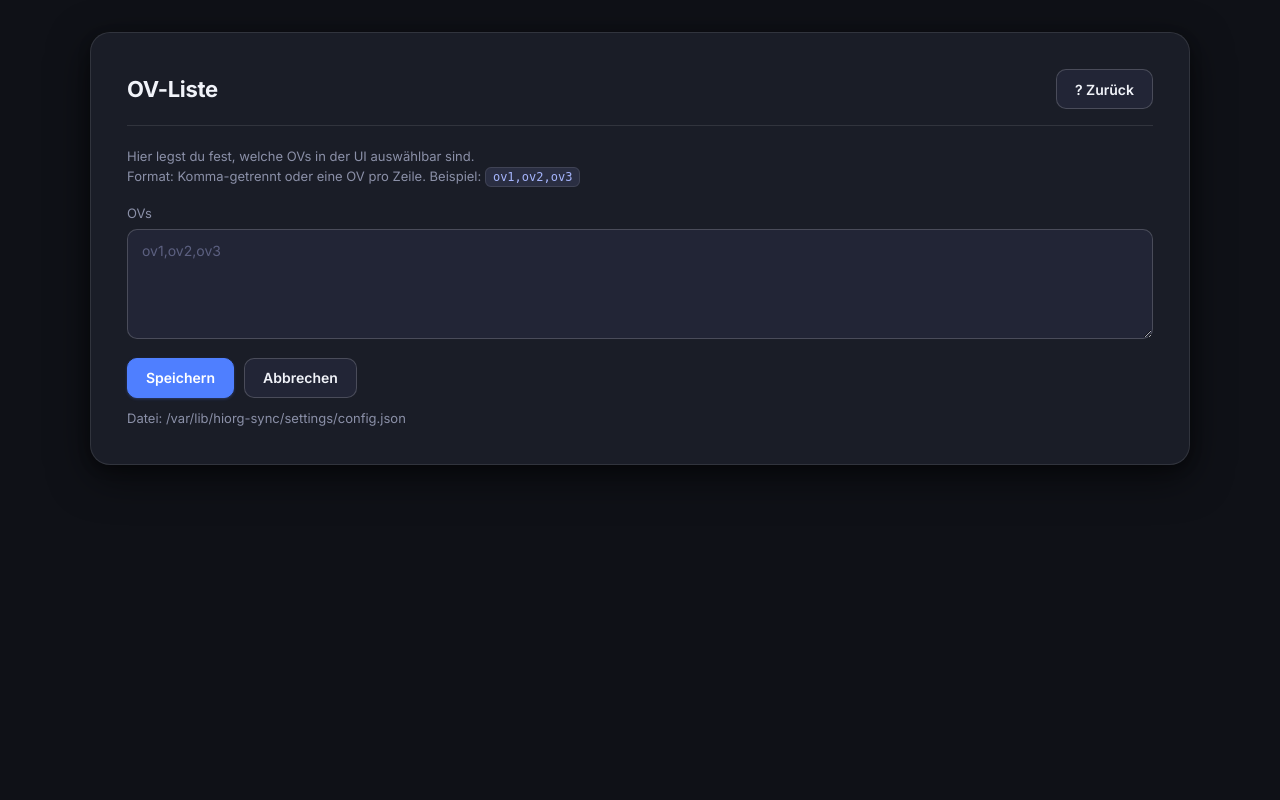
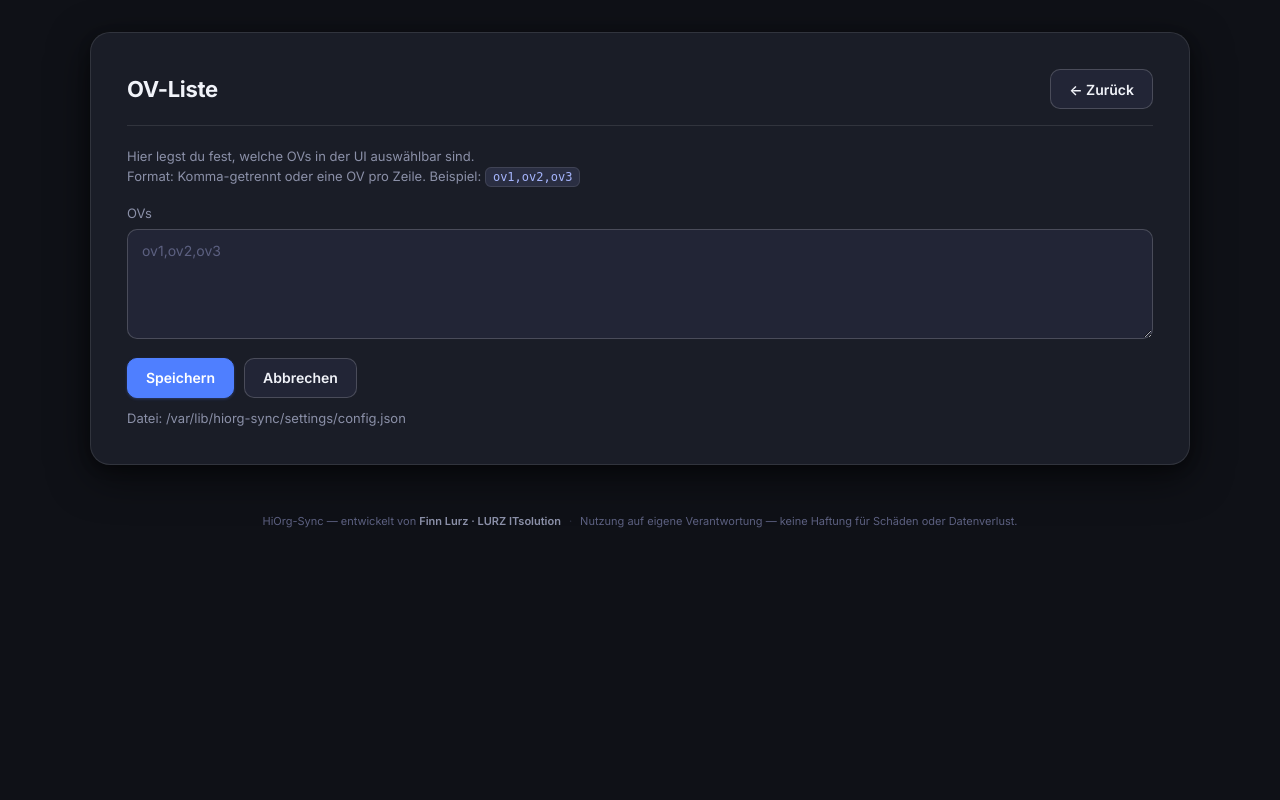
Before and after one commit to finnLurz/hiorg-sync, a FastAPI app: page /ui/settings/ovs in a window 1280 px wide. Run offline with FastAPI, Linux system fonts and the light colour scheme; parts of the project's set-up code (start-up, migrations or seed data) failed here and were passed over.

Commit message:
UI: Bugfixes, Footer mit Credit/Disclaimer, Hintergrundbild entfernt
- Kaputte Zeichen (?) in Templates ersetzt durch HTML-Entities (←, →, ✓)
- fwCardTop: justify-content space-between (Brand links, Logout rechts)
- fwWrap: explizites background gesetzt (verhindert Durchscheinen des alten Bildes)
- CSS-Version auf ?v=3 hochgesetzt (Browser-Cache-Buster)
- background_fw.png aus Repository entfernt
- Footer hinzugefügt: Finn Lurz · LURZ ITsolution + Haftungsausschluss

```diff
--- a/src/hiorg_sync/web/static/styles.css
+++ b/src/hiorg_sync/web/static/styles.css
@@ -92,13 +92,14 @@ code {
   display: flex;
   flex-direction: column;
   align-items: center;
+  background: var(--hs-bg);
 }
 
 /* Top navigation bar */
 .fwCardTop {
   display: flex;
   align-items: center;
-  justify-content: flex-end;
+  justify-content: space-between;
   padding: 0 0 16px 0;
   border-bottom: 1px solid var(--hs-border);
   margin-bottom: 24px;
@@ -534,6 +535,27 @@ select.fwInput {
   color: var(--hs-text);
 }
 
+/* ===== Footer ===== */
+.appFooter {
+  display: flex;
+  align-items: center;
+  flex-wrap: wrap;
+  justify-content: center;
+  gap: 8px;
+  padding: 16px 24px 20px;
+  font-size: 11px;
+  color: var(--hs-text-subtle);
+  text-align: center;
+  line-height: 1.6;
+}
+.appFooter strong {
+  color: var(--hs-text-muted);
+  font-weight: 600;
+}
+.appFooterSep {
+  opacity: 0.4;
+}
+
 /* ===== Responsive ===== */
 @media (max-width: 860px) {
   .fwCard {
--- a/src/hiorg_sync/web/templates/base.html
+++ b/src/hiorg_sync/web/templates/base.html
@@ -7,8 +7,8 @@
   <link rel="preconnect" href="https://fonts.googleapis.com">
   <link rel="preconnect" href="https://fonts.gstatic.com" crossorigin>
   <link href="https://fonts.googleapis.com/css2?family=Inter:wght@400;500;600;700&display=swap" rel="stylesheet">
-  <link rel="stylesheet" href="/static/styles.css">
-  <link rel="stylesheet" href="/static/custom.css">
+  <link rel="stylesheet" href="/static/styles.css?v=3">
+  <link rel="stylesheet" href="/static/custom.css?v=3">
 </head>
 <body>
   <div class="fwWrap">
@@ -17,7 +17,7 @@
       {% if request.cookies.get("ui_session") %}
         <div class="fwCardTop">
           <div class="appBrand">
-            <span class="appLogo">⚡</span>
+            <span class="appLogo">&#9889;</span>
             <span class="appName">HiOrg-Sync</span>
           </div>
           <a class="fwBtn2 fwLogout" href="/ui/logout">Logout</a>
@@ -25,7 +25,14 @@
       {% endif %}
 
       {% block content %}{% endblock %}
+
     </div>
+
+    <footer class="appFooter">
+      <span>HiOrg-Sync &mdash; entwickelt von <strong>Finn Lurz &middot; LURZ ITsolution</strong></span>
+      <span class="appFooterSep">&middot;</span>
+      <span>Nutzung auf eigene Verantwortung &mdash; keine Haftung f&uuml;r Sch&auml;den oder Datenverlust.</span>
+    </footer>
   </div>
 </body>
 </html>
--- a/src/hiorg_sync/web/templates/settings_email.html
+++ b/src/hiorg_sync/web/templates/settings_email.html
@@ -12,7 +12,7 @@
 
   {% if tested %}
     {% if test_ok %}
-      <div class="fwHint" style="margin-top: 10px;"><b>Testmail gesendet ?</b></div>
+      <div class="fwHint" style="margin-top: 10px;"><b>&#10003; Testmail gesendet.</b></div>
     {% else %}
       <div class="fwHint" style="margin-top: 10px;"><b style="color:#b00020;">Testmail fehlgeschlagen: {{ test_error }}</b></div>
     {% endif %}
--- a/src/hiorg_sync/web/templates/settings_ldap_conn.html
+++ b/src/hiorg_sync/web/templates/settings_ldap_conn.html
@@ -3,7 +3,7 @@
 
 <div class="topbar">
   <h1 class="fwTitle">LDAP / Verbindung</h1>
-  <a class="fwBtn2 btn-back" href="/ui/">? Zurück</a>
+  <a class="fwBtn2 btn-back" href="/ui/">&#8592; Zurück</a>
 </div>
 
 <div class="fwHint" style="margin-top:6px;">
@@ -131,7 +131,7 @@
     <div class="fwHint" style="margin-top:12px; color:#ff6b6b;">{{ error }}</div>
   {% endif %}
   {% if saved %}
-    <div class="fwHint" style="margin-top:12px;">? Gespeichert.</div>
+    <div class="fwHint" style="margin-top:12px;">&#10003; Gespeichert.</div>
   {% endif %}
 
   <div style="margin-top: 14px; display:flex; gap:10px; flex-wrap:wrap;">
--- a/src/hiorg_sync/web/templates/settings_ou_map.html
+++ b/src/hiorg_sync/web/templates/settings_ou_map.html
@@ -2,7 +2,7 @@
 {% block content %}
   <h1 class="fwTitle">LDAP OU-Mapping</h1>
   <div class="fwHint" style="margin-top: 6px;">
-    OV ? Ziel-OU (User). Wird gespeichert unter <code>DATA_DIR/settings/ou_map.json</code>.
+    OV &#8594; Ziel-OU (User). Wird gespeichert unter <code>DATA_DIR/settings/ou_map.json</code>.
   </div>
 
   {% if saved %}
--- a/src/hiorg_sync/web/templates/settings_ovs.html
+++ b/src/hiorg_sync/web/templates/settings_ovs.html
@@ -2,7 +2,7 @@
 {% block content %}
   <div class="topbar">
     <h1 class="fwTitle">OV-Liste</h1>
-    <a class="fwBtn2 btn-back" href="/ui/">? Zurück</a>
+    <a class="fwBtn2 btn-back" href="/ui/">&#8592; Zurück</a>
   </div>
 
   <div class="fwHint" style="margin-top: 6px;">
@@ -26,7 +26,7 @@
 
     {% if saved %}
       <div class="fwHint" style="margin-top: 10px;">
-        ? Gespeichert.
+        &#10003; Gespeichert.
       </div>
     {% endif %}
 
```
Also changed, not shown: src/hiorg_sync/web/static/img/background_fw.png (deleted).
